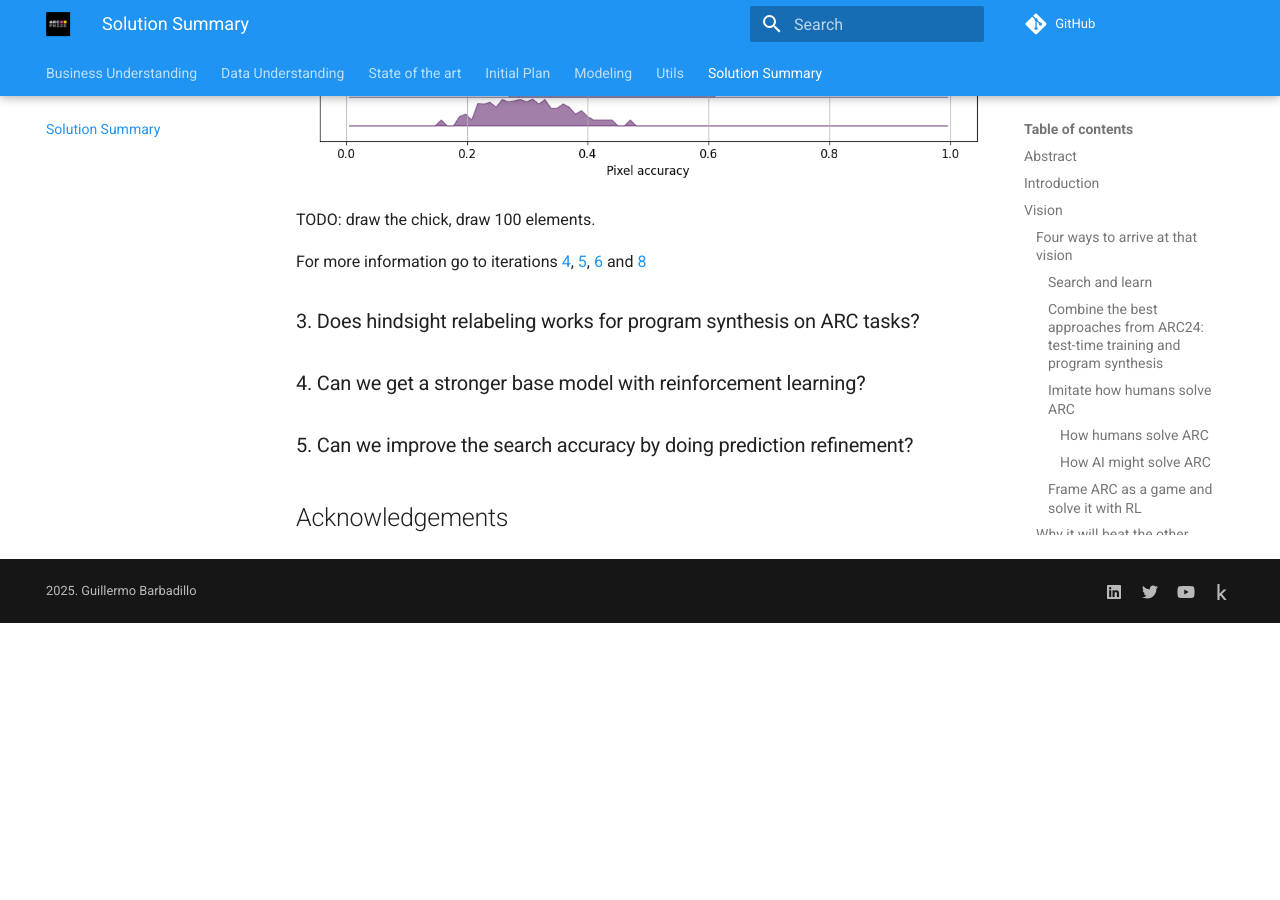
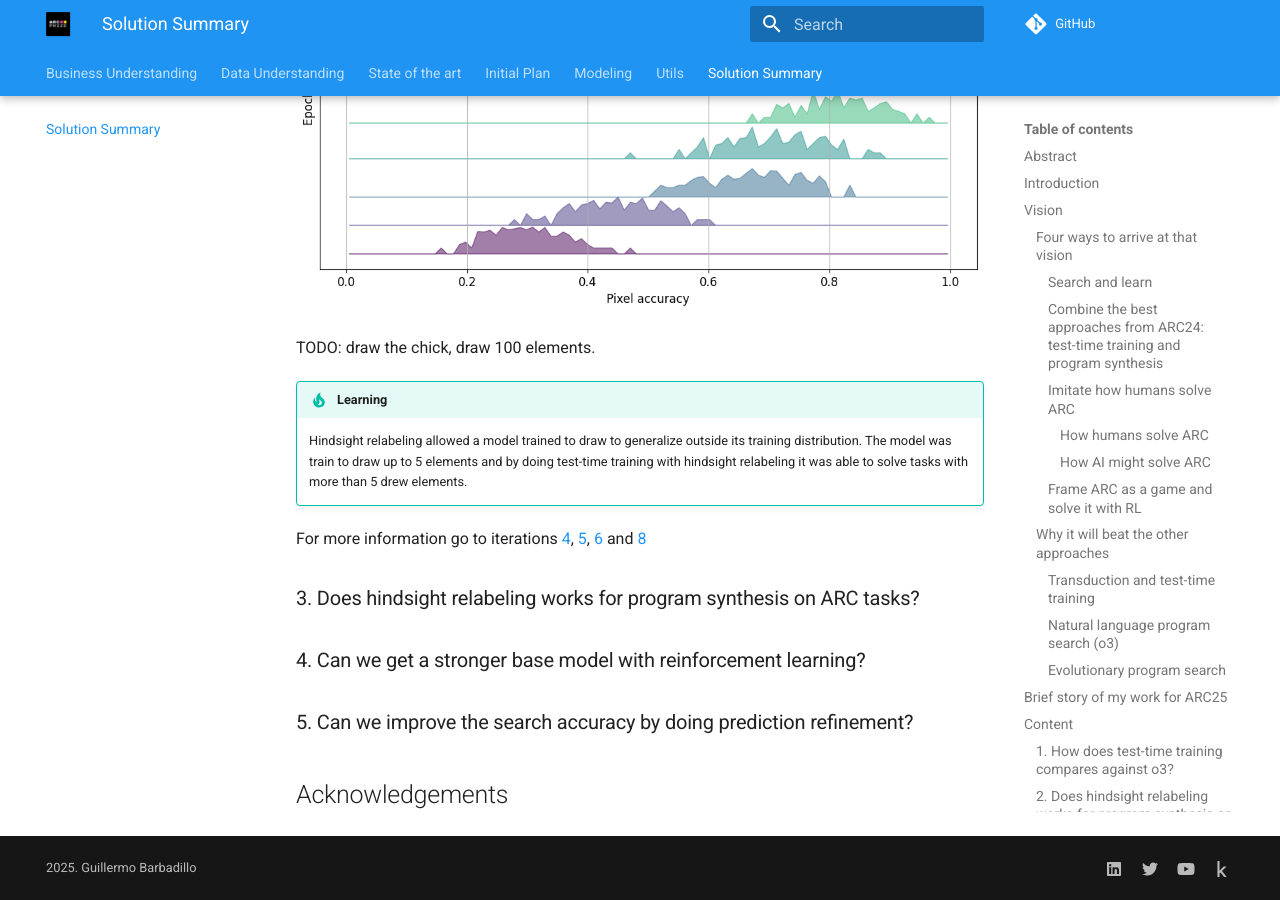
Before and after one commit to ironbar/arc25, an MkDocs documentation site: the page built from docs/05_Solution_Summary.md, in a window 1280 px wide and 900 px high, scrolled down 8458 px. Built offline with MkDocs 1.6.1 and Material for MkDocs 9.7.7, drawn with Linux system fonts in a browser that asks for light colours; comment, search, counter and statistics services are not loaded; before the commit the page ends 9081 px from its top, so only the background shows below that; some of the changed text lies outside the part shown.

Commit message:
improve formatting

```diff
--- a/docs/05_Solution_Summary.md
+++ b/docs/05_Solution_Summary.md
@@ -212,6 +212,10 @@ a few small modifications.
 
 This results showed the power of test-time training, being able to beat the mighty o3 and establishing a strong baseline for the rest of the challenge.
 
+!!! tip "Learning"
+
+    Test-time training with the model for ARC24 from the Architects was able to score 11.94% on the leaderboard while o3 scored less than 5%.
+
 Please go to iterations [1](modeling/Iteration_01_architects_baseline.md), [2](modeling/Iteration_02_8_fold.md) and [3](modeling/Iteration_03_ideal_test_time_training.md) for more information.
 
 ### 2. Does hindsight relabeling works for program synthesis on toy tasks?
@@ -239,6 +243,12 @@ Then I started doing the first experiments with hindsight relabeling. TODO: expl
 
 TODO: draw the chick, draw 100 elements.
 
+!!! tip "Learning"
+
+    Hindsight relabeling allowed a model trained to draw to generalize outside its training distribution.
+    The model was train to draw up to 5 elements and by doing test-time training with hindsight relabeling
+    it was able to solve tasks with more than 5 drew elements.
+
 For more information go to iterations [4](modeling/Iteration_04_first_steps_with_code.md), [5](modeling/Iteration_05_test_time_training_with_code_HER.md), [6](modeling/Iteration_06_reinforcement_learning.md) and [8](modeling/Iteration_08_improve_HER.md)
 
 ### 3. Does hindsight relabeling works for program synthesis on ARC tasks?
```
